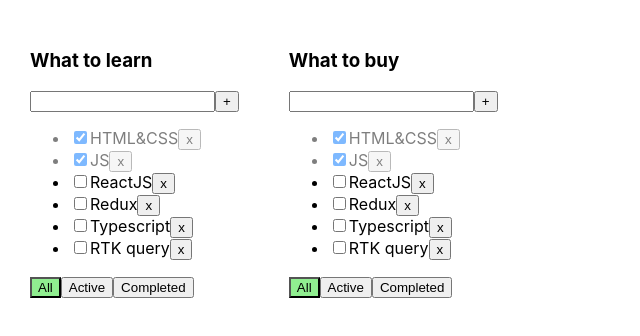
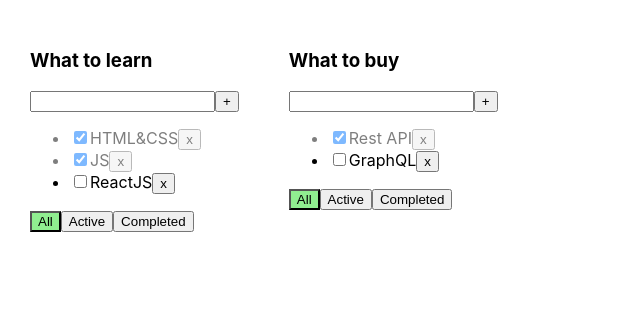
Before and after one commit to Setnad1177/todolist-advanced, a React (Create React App) app: page / in a window 1280 px wide. Shown: the top 336 px of the page, without its empty margins (0-640 px from the left). Built offline with nearby package versions, Linux system fonts and the light colour scheme.

Commit message:
Refactored state management by storing tasks in an object and updating its structure. Rewritten functions: removeTask, addTask, and changeTaskStatus. Improved tasks array filtration logic for better performance and clarity.

```diff
--- a/src/App.tsx
+++ b/src/App.tsx
@@ -19,36 +19,54 @@ type TodolistType = {
 
 export function App() {
 
+
+    let todolistID1 = v1()
+    let todolistID2 = v1()
+
     let [todolists, setTodolists] = useState<TodolistType[]>([
-        {id: v1(), title: "What to learn", filter: "all"},
-        {id: v1(), title: "What to buy", filter: "all"},
+        { id: todolistID1, title: 'What to learn', filter: 'all' },
+        { id: todolistID2, title: 'What to buy', filter: 'all' },
     ])
 
-    const [tasks, setTasks] = useState<TaskType[]>([
-        {id: v1(), title: "HTML&CSS", isDone: true},
-        {id: v1(), title: "JS", isDone: true},
-        {id: v1(), title: "ReactJS", isDone: false},
-        {id: v1(), title: "Redux", isDone: false},
-        {id: v1(), title: "Typescript", isDone: false},
-        {id: v1(), title: "RTK query", isDone: false},
-    ])
+    let [tasks, setTasks] = useState({
+        [todolistID1]: [
+            { id: v1(), title: 'HTML&CSS', isDone: true },
+            { id: v1(), title: 'JS', isDone: true },
+            { id: v1(), title: 'ReactJS', isDone: false },
+        ],
+        [todolistID2]: [
+            { id: v1(), title: 'Rest API', isDone: true },
+            { id: v1(), title: 'GraphQL', isDone: false },
+        ],
+    })
+
 
     //task adding
-    const addTask = (taskTitle: string) => {
+    const addTask = (title: string, todolistId: string) => {
+        // 1. Создадим новую таску
         const newTask = {
             id: v1(),
-            title: taskTitle,
+            title: title,
             isDone: false,
         }
-        const newTasks = [newTask, ...tasks]
-        setTasks(newTasks)
+        // 2. Найдем массив тасок для тудулиста, в который будем добавлять новую таску
+        const todolistTasks = tasks[todolistId]
+        // 3. Перезапишем массив тасок на новый массив, добавив в начало новую таску
+        tasks[todolistId] = [newTask, ...todolistTasks]
+        // 4. Засетаем в state копию объекта, чтобы React отреагировал перерисовкой
+        setTasks({ ...tasks })
     }
     //useState to remove and update (show up to date) list of tasks
-    const removeTask = (taskIdToRemove: string) => {
-        const filteredTasks = tasks.filter(task => {
-            return task.id !== taskIdToRemove
-        })
-        setTasks(filteredTasks)
+
+    const removeTask = (taskId: string, todolistId: string) => {
+        // 1. Найдем таски для тудулиста, в котором будет происходить удаление
+        const todolistTasks = tasks[todolistId]
+        // 2. Удалим таску по которой кликнули
+        const newTodolistTasks = todolistTasks.filter(t => t.id !== taskId)
+        // 3. Перезапишем массив тасок на новый (отфильтрованный) массив
+        tasks[todolistId] = newTodolistTasks
+        // 4. Засетаем в state копию объекта, чтобы React отреагировал перерисовкой
+        setTasks({ ...tasks, newTodolistTasks })
     }
 
 
@@ -66,9 +84,17 @@ export function App() {
     }
 
     //Checkbox of Task change (change Task status)
-    const changeTaskStatus = (taskId: string, taskStatus: boolean) => {
-        const newState = tasks.map(t => (t.id == taskId ? {...t, isDone: taskStatus} : t))
-        setTasks(newState)
+    const changeTaskStatus = (taskId: string, taskStatus: boolean, todolistId: string) => {
+        // 1. Найдем таски для тудулиста, в котором будет происходить изменение
+        const todolistTasks = tasks[todolistId]
+        // 2. Пробежимся по таскам и изменим статус таски по которой нажали
+        const newTodolistTasks = todolistTasks.map(t =>
+            t.id == taskId ? { ...t, isDone: taskStatus } : t
+        )
+        // 3. Перезапишем массив тасок на новый массив, с уже измененным статусом у таски
+        tasks[todolistId] = newTodolistTasks
+        // 4. Засетаем в state копию объекта, чтобы React отреагировал перерисовкой
+        setTasks({ ...tasks })
     }
 
 
@@ -81,14 +107,15 @@ export function App() {
         <div className="App">
             {todolists.map(tl => {
 
-                let tasksForTodolist = tasks
+                const allTodolistTasks = tasks[tl.id]
+                let tasksForTodolist = allTodolistTasks
 
                 if (tl.filter === "active") {
-                    tasksForTodolist = tasks.filter(task => !task.isDone)
+                    tasksForTodolist = allTodolistTasks.filter(task => !task.isDone)
                 }
 
                 if (tl.filter === "completed") {
-                    tasksForTodolist = tasks.filter(task => task.isDone)
+                    tasksForTodolist = allTodolistTasks.filter(task => task.isDone)
                 }
 
                 return (
--- a/src/Todolist.tsx
+++ b/src/Todolist.tsx
@@ -6,10 +6,10 @@ type PropsType = {
     title: string
     todolistId: string
     tasks: TaskType[]
-    removeTask: (taskIdToRemove: string) => void
+    removeTask: (taskIdToRemove: string, todolistId: string) => void
     changeFilter: (filter: FilterValuesType, todolistId: string) => void
-    addTask: (taskTitle: string) => void
-    changeTaskStatus: (taskId: string, isDone: boolean) => void
+    addTask: (taskTitle: string, todolistId: string) => void
+    changeTaskStatus: (taskId: string, isDone: boolean, todolistId: string) => void
     filter: FilterValuesType
 }
 
@@ -36,7 +36,7 @@ export const Todolist = ({
         // restrict empty task adding
         if (taskTitle.trim() !== "") {
             // delete spaces at the beginning and the end of the task name
-            addTask(taskTitle.trim())
+            addTask(taskTitle.trim(), todolistId)
 
             setTaskTitle("")
         } else {
@@ -66,7 +66,7 @@ export const Todolist = ({
     //Task checkbox change. If Task is done or not (task status)
     const changeTaskStatusHandler = (task: TaskType) => (e: ChangeEvent<HTMLInputElement>) => {
         const newStatusValue = e.currentTarget.checked
-        changeTaskStatus(task.id, newStatusValue)
+        changeTaskStatus(task.id, newStatusValue, todolistId)
     }
 
     return (
@@ -105,7 +105,7 @@ export const Todolist = ({
                                 />
                                 <span>{task.title}</span>
                                 {/* "x" Button to delete a task*/}
-                                <Button title={"x"} onClick={() => removeTask(task.id)}/>
+                                <Button title={"x"} onClick={() => removeTask(task.id, todolistId)}/>
                             </li>
                         )
                     })}
```
